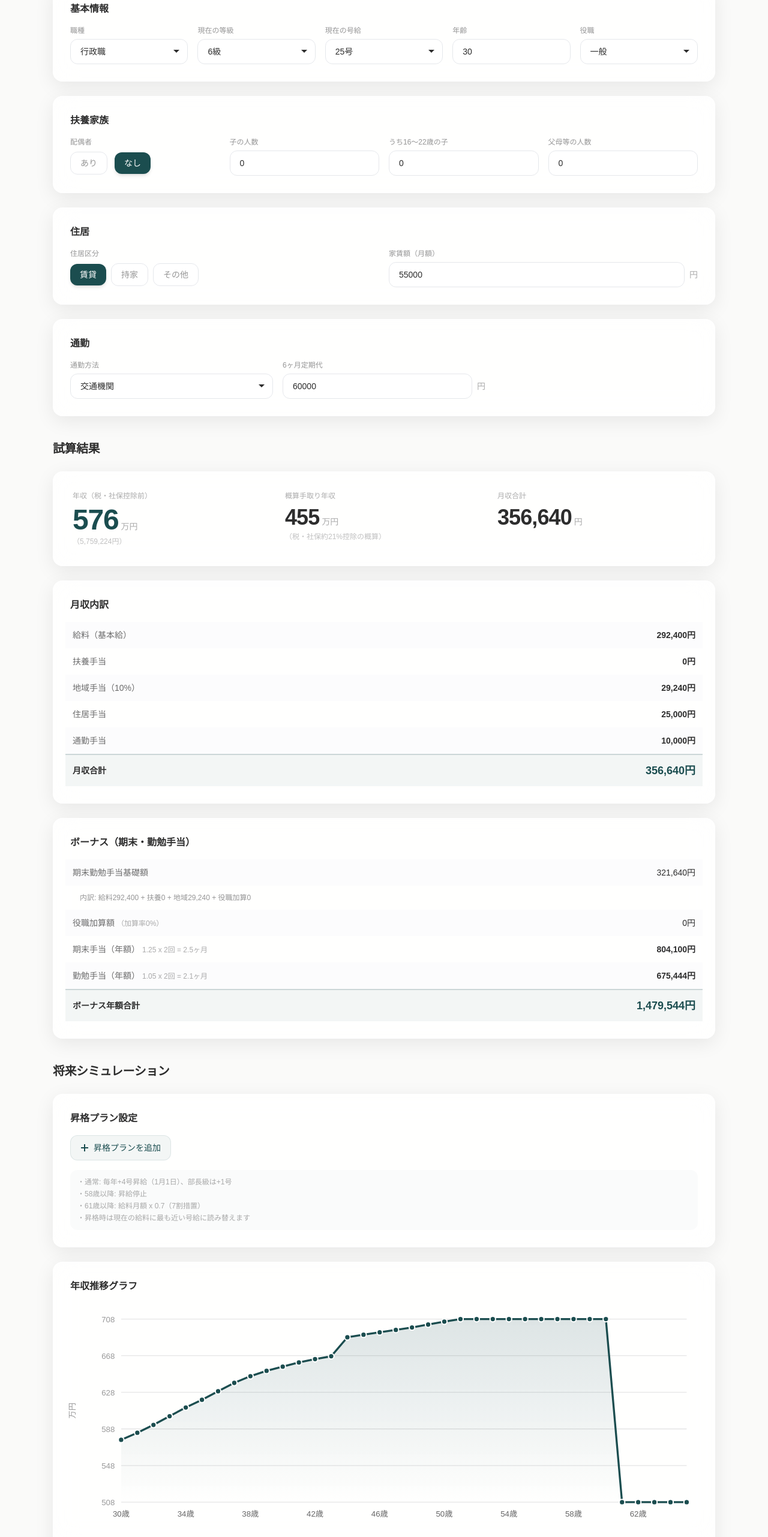
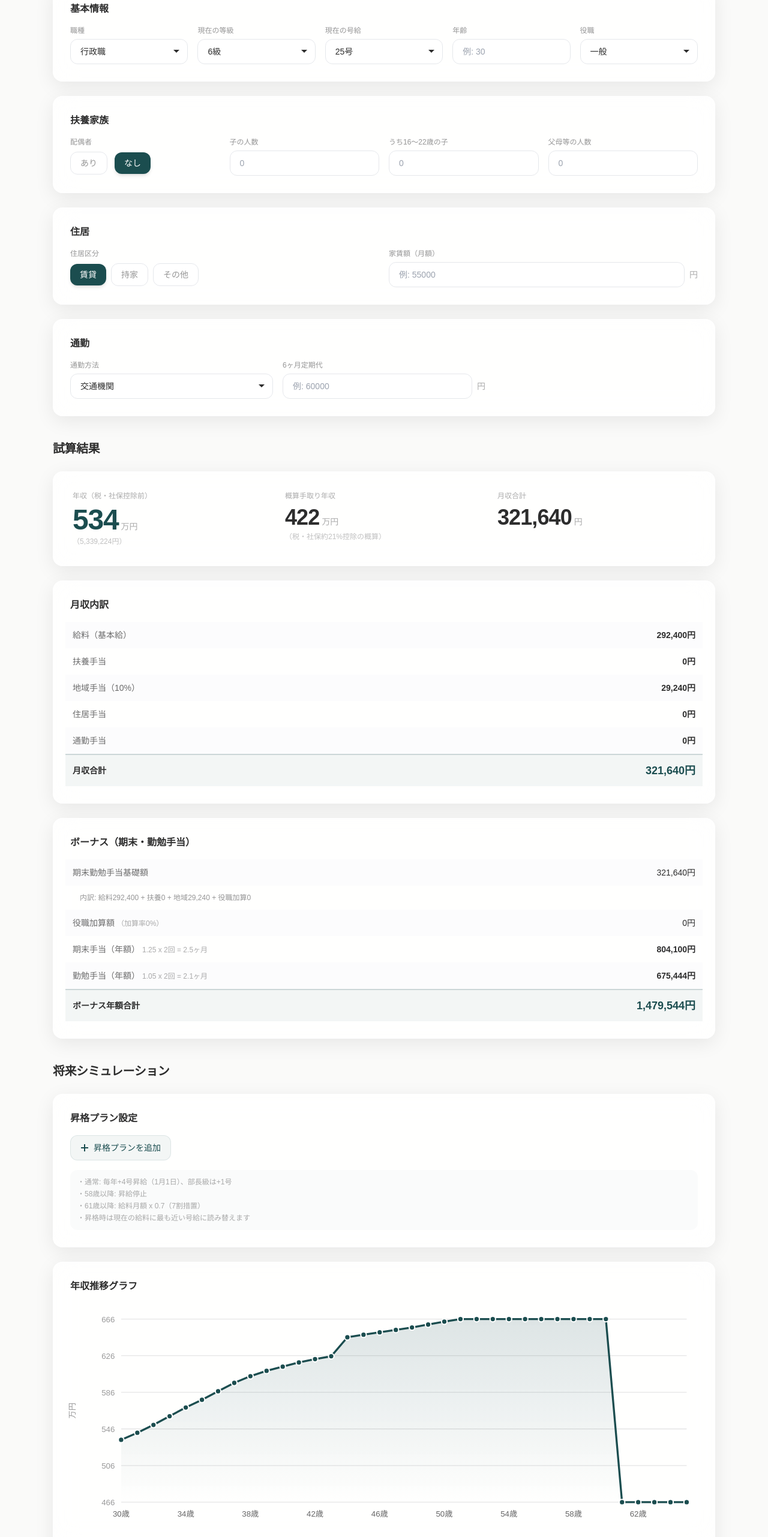
Before and after one commit to komedorobou/kumiaiin-techo-bessatsu, a Next.js app: page /salary in a window 1280 px wide. Shown: the part 234-2797 px from the top of the page at 60% size. Built offline with nearby package versions, Linux system fonts and the light colour scheme.

Commit message:
Fix number inputs: remove pre-filled 0s, use placeholders instead

```diff
--- a/src/app/salary/page.tsx
+++ b/src/app/salary/page.tsx
@@ -231,23 +231,23 @@ export default function SalaryPage() {
   const [tableId, setTableId] = useState('gyosei');
   const [grade, setGrade] = useState(6);
   const [step, setStep] = useState(25);
-  const [age, setAge] = useState(30);
+  const [age, setAge] = useState<number | ''>('');
   const [position, setPosition] = useState<PositionLevel>('ippan');
 
   // Dependents
   const [hasSpouse, setHasSpouse] = useState(false);
-  const [numChildren, setNumChildren] = useState(0);
-  const [numChildren16to22, setNumChildren16to22] = useState(0);
-  const [numParents, setNumParents] = useState(0);
+  const [numChildren, setNumChildren] = useState<number | ''>('');
+  const [numChildren16to22, setNumChildren16to22] = useState<number | ''>('');
+  const [numParents, setNumParents] = useState<number | ''>('');
 
   // Housing
   const [housingType, setHousingType] = useState<HousingType>('rent');
-  const [rent, setRent] = useState(55000);
+  const [rent, setRent] = useState<number | ''>('');
 
   // Commute
   const [commuteMethod, setCommuteMethod] = useState<CommuteMethod>('transit');
-  const [commuteDistance, setCommuteDistance] = useState(10);
-  const [sixMonthPass, setSixMonthPass] = useState(60000);
+  const [commuteDistance, setCommuteDistance] = useState<number | ''>('');
+  const [sixMonthPass, setSixMonthPass] = useState<number | ''>('');
 
   // Promotion plans
   const [promotionPlans, setPromotionPlans] = useState<PromotionPlan[]>([]);
@@ -281,12 +281,21 @@ export default function SalaryPage() {
     setStep(1);
   };
 
+  // ===================== Safe numeric values =====================
+  const ageNum = age === '' ? 30 : age;
+  const numChildrenNum = numChildren === '' ? 0 : numChildren;
+  const numChildren16to22Num = numChildren16to22 === '' ? 0 : numChildren16to22;
+  const numParentsNum = numParents === '' ? 0 : numParents;
+  const rentNum = rent === '' ? 0 : rent;
+  const commuteDistanceNum = commuteDistance === '' ? 0 : commuteDistance;
+  const sixMonthPassNum = sixMonthPass === '' ? 0 : sixMonthPass;
+
   // ===================== Calculations =====================
   const baseSalary = getSalary(tableId, grade, step) ?? 0;
 
   const fuyoTeate = useMemo(
-    () => calcFuyoTeate(hasSpouse, numChildren, numChildren16to22, numParents, position, useR8),
-    [hasSpouse, numChildren, numChildren16to22, numParents, position, useR8]
+    () => calcFuyoTeate(hasSpouse, numChildrenNum, numChildren16to22Num, numParentsNum, position, useR8),
+    [hasSpouse, numChildrenNum, numChildren16to22Num, numParentsNum, position, useR8]
   );
 
   const kanrishokuTeate = 0; // Placeholder - not calculated, just noted
@@ -297,19 +306,19 @@ export default function SalaryPage() {
   );
 
   const jukyoTeate = useMemo(
-    () => calcHousingAllowance(housingType, rent),
-    [housingType, rent]
+    () => calcHousingAllowance(housingType, rentNum),
+    [housingType, rentNum]
   );
 
   const tsukinTeate = useMemo(
-    () => calcCommuteAllowance(commuteMethod, commuteDistance, sixMonthPass),
-    [commuteMethod, commuteDistance, sixMonthPass]
+    () => calcCommuteAllowance(commuteMethod, commuteDistanceNum, sixMonthPassNum),
+    [commuteMethod, commuteDistanceNum, sixMonthPassNum]
   );
 
   const monthlyTotal = baseSalary + fuyoTeate + chiikiTeate + jukyoTeate + tsukinTeate;
 
   // Bonus calculation
-  const positionAddRate = useMemo(() => getPositionAddRate(position, age), [position, age]);
+  const positionAddRate = useMemo(() => getPositionAddRate(position, ageNum), [position, ageNum]);
   const yakushokuKasanGaku = useMemo(
     () => Math.floor((baseSalary + baseSalary * 0.1) * positionAddRate),
     [baseSalary, positionAddRate]
@@ -355,14 +364,14 @@ export default function SalaryPage() {
     let curGrade = grade;
     let curStep = step;
     const retirementAge = 65;
-    const maxYears = retirementAge - age;
+    const maxYears = retirementAge - ageNum;
     if (maxYears <= 0) return results;
 
     // Sort promotions by year
     const sortedPlans = [...promotionPlans].sort((a, b) => a.yearOffset - b.yearOffset);
 
     for (let y = 0; y <= Math.min(maxYears, 35); y++) {
-      const curAge = age + y;
+      const curAge = ageNum + y;
 
       // Check for promotion this year
       const promo = sortedPlans.find(p => p.yearOffset === y);
@@ -390,10 +399,10 @@ export default function SalaryPage() {
       const effectiveSalary = curAge >= 61 ? Math.floor(sal * 0.7) : sal;
 
       // Calculate annual income for this year
-      const yFuyo = calcFuyoTeate(hasSpouse, numChildren, numChildren16to22, numParents, position, true);
+      const yFuyo = calcFuyoTeate(hasSpouse, numChildrenNum, numChildren16to22Num, numParentsNum, position, true);
       const yChiiki = Math.floor((effectiveSalary + yFuyo) * 0.1);
-      const yJukyo = calcHousingAllowance(housingType, rent);
-      const yTsukin = calcCommuteAllowance(commuteMethod, commuteDistance, sixMonthPass);
+      const yJukyo = calcHousingAllowance(housingType, rentNum);
+      const yTsukin = calcCommuteAllowance(commuteMethod, commuteDistanceNum, sixMonthPassNum);
       const yMonthly = effectiveSalary + yFuyo + yChiiki + yJukyo + yTsukin;
 
       const yPosRate = getPositionAddRate(position, curAge);
@@ -428,9 +437,9 @@ export default function SalaryPage() {
 
     return results;
   }, [
-    grade, step, age, position, tableId, currentTable, promotionPlans,
-    hasSpouse, numChildren, numChildren16to22, numParents,
-    housingType, rent, commuteMethod, commuteDistance, sixMonthPass,
+    grade, step, ageNum, position, tableId, currentTable, promotionPlans,
+    hasSpouse, numChildrenNum, numChildren16to22Num, numParentsNum,
+    housingType, rentNum, commuteMethod, commuteDistanceNum, sixMonthPassNum,
   ]);
 
   const chartData = useMemo(
@@ -488,7 +497,8 @@ export default function SalaryPage() {
                 min={18}
                 max={65}
                 value={age}
-                onChange={(e) => setAge(Math.max(18, Math.min(65, Number(e.target.value))))}
+                placeholder="例: 30"
+                onChange={(e) => setAge(e.target.value === '' ? '' : Math.max(18, Math.min(65, Number(e.target.value))))}
                 className={inputCls}
               />
             </div>
@@ -538,10 +548,12 @@ export default function SalaryPage() {
                 min={0}
                 max={10}
                 value={numChildren}
+                placeholder="0"
                 onChange={(e) => {
+                  if (e.target.value === '') { setNumChildren(''); return; }
                   const v = Math.max(0, Number(e.target.value));
                   setNumChildren(v);
-                  if (numChildren16to22 > v) setNumChildren16to22(v);
+                  if (numChildren16to22Num > v) setNumChildren16to22(v);
                 }}
                 className={inputCls}
               />
@@ -551,9 +563,10 @@ export default function SalaryPage() {
               <input
                 type="number"
                 min={0}
-                max={numChildren}
+                max={numChildrenNum}
                 value={numChildren16to22}
-                onChange={(e) => setNumChildren16to22(Math.max(0, Math.min(numChildren, Number(e.target.value))))}
+                placeholder="0"
+                onChange={(e) => setNumChildren16to22(e.target.value === '' ? '' : Math.max(0, Math.min(numChildrenNum, Number(e.target.value))))}
                 className={inputCls}
               />
             </div>
@@ -564,7 +577,8 @@ export default function SalaryPage() {
                 min={0}
                 max={4}
                 value={numParents}
-                onChange={(e) => setNumParents(Math.max(0, Number(e.target.value)))}
+                placeholder="0"
+                onChange={(e) => setNumParents(e.target.value === '' ? '' : Math.max(0, Number(e.target.value)))}
                 className={inputCls}
               />
             </div>
@@ -601,7 +615,8 @@ export default function SalaryPage() {
                     min={0}
                     step={1000}
                     value={rent}
-                    onChange={(e) => setRent(Math.max(0, Number(e.target.value)))}
+                    placeholder="例: 55000"
+                    onChange={(e) => setRent(e.target.value === '' ? '' : Math.max(0, Number(e.target.value)))}
                     className={inputCls}
                   />
                   <span className="text-sm text-charcoal/40 shrink-0">円</span>
@@ -631,7 +646,8 @@ export default function SalaryPage() {
                   max={100}
                   step={0.5}
                   value={commuteDistance}
-                  onChange={(e) => setCommuteDistance(Math.max(0, Number(e.target.value)))}
+                  placeholder="例: 10"
+                  onChange={(e) => setCommuteDistance(e.target.value === '' ? '' : Math.max(0, Number(e.target.value)))}
                   className={inputCls}
                 />
               </div>
@@ -645,7 +661,8 @@ export default function SalaryPage() {
                     min={0}
                     step={1000}
                     value={sixMonthPass}
-                    onChange={(e) => setSixMonthPass(Math.max(0, Number(e.target.value)))}
+                    placeholder="例: 60000"
+                    onChange={(e) => setSixMonthPass(e.target.value === '' ? '' : Math.max(0, Number(e.target.value)))}
                     className={inputCls}
                   />
                   <span className="text-sm text-charcoal/40 shrink-0">円</span>
```
